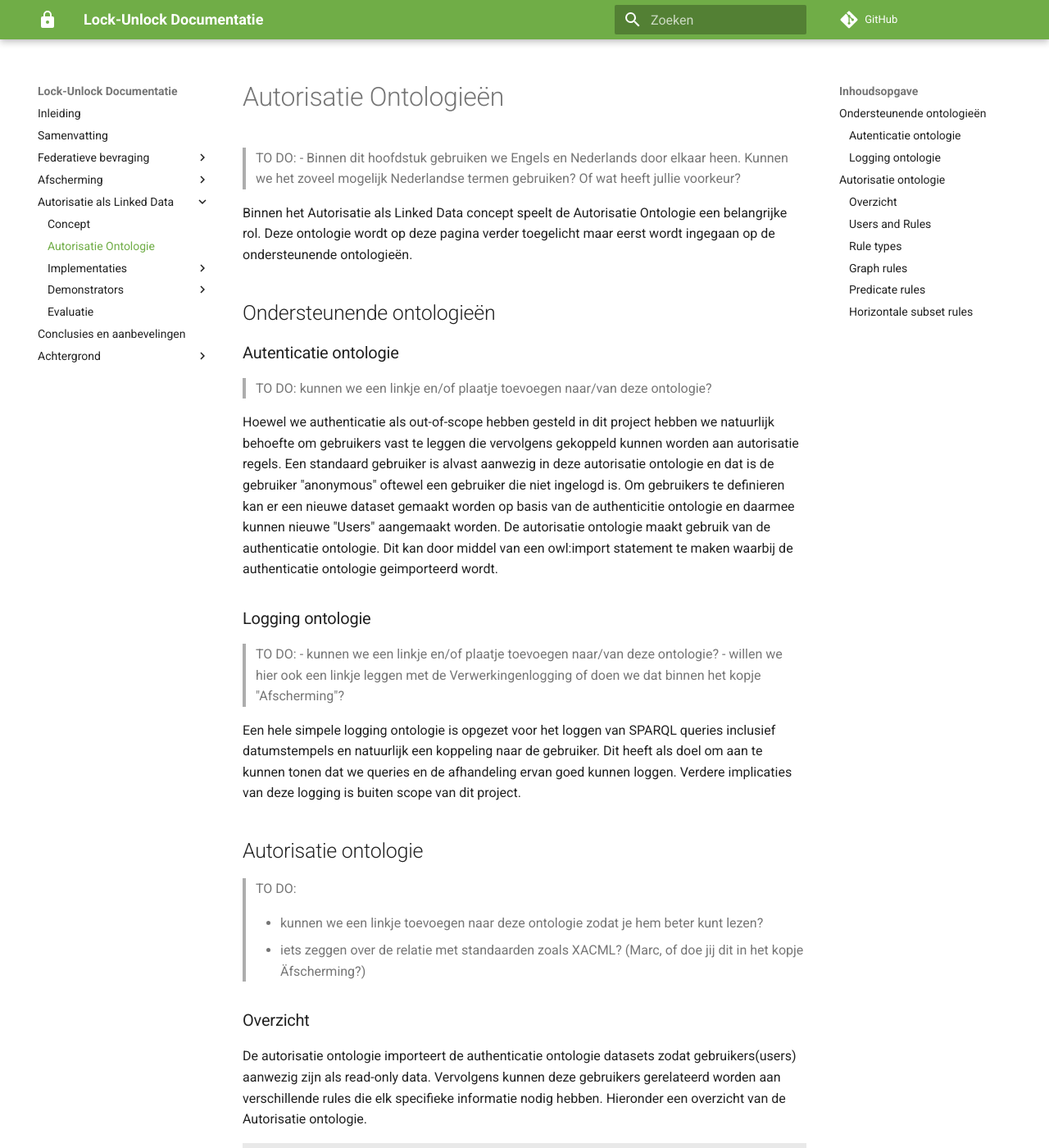
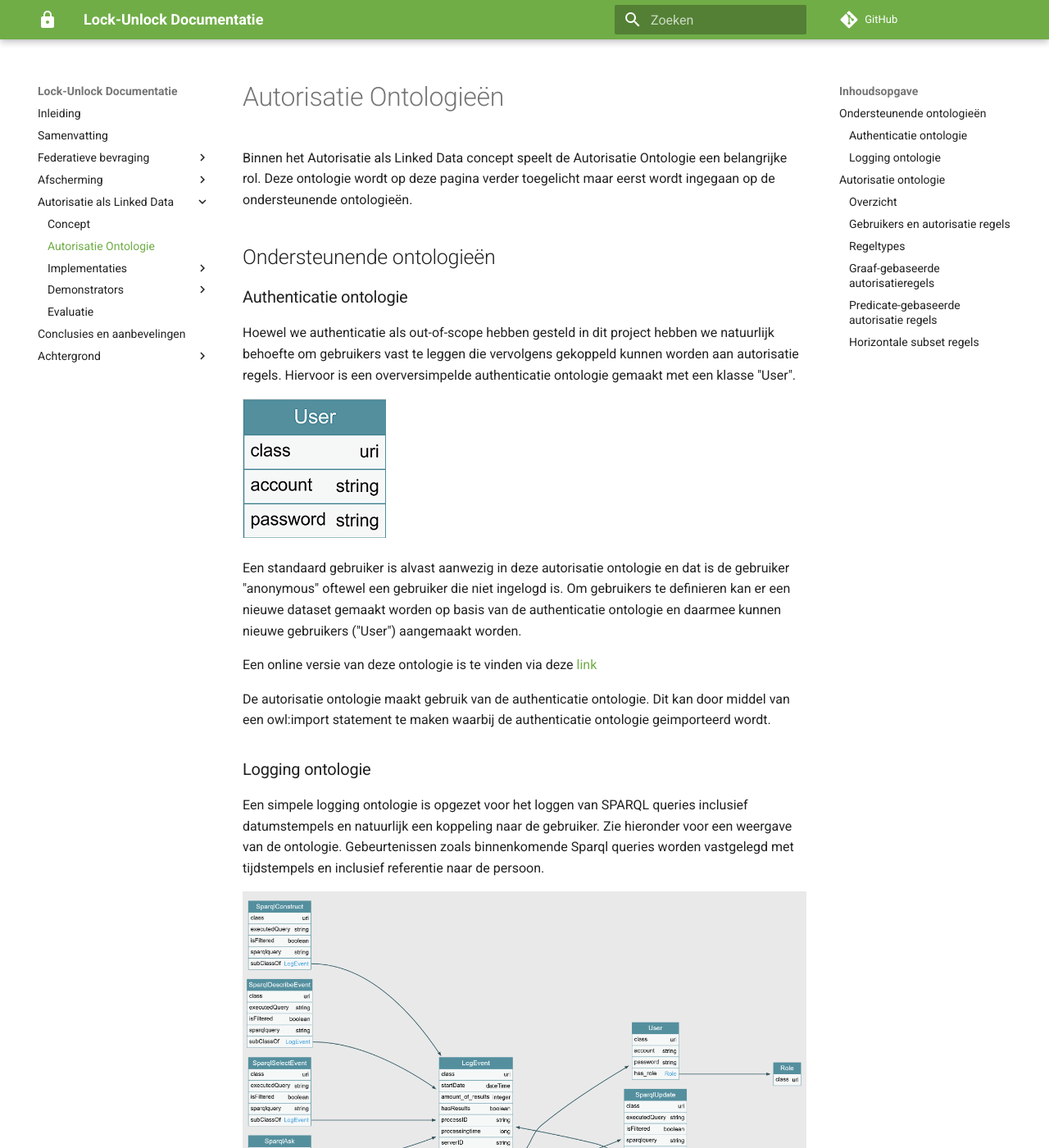
Before and after one commit to kadaster-labs/lock-unlock-docs, an MkDocs documentation site: the page built from docs/autorisatie-als-linkeddata/authorization-ontology.md, in a window 1280 px wide and 1400 px high. Shown: the whole window at 82% size. Built offline with MkDocs 1.6.1 and Material for MkDocs 9.7.7, drawn with Linux system fonts in a browser that asks for light colours; comment, search, counter and statistics services are not loaded; some of the changed text lies outside the part shown.

Commit message:
update authorisatie ontologie

```diff
--- a/docs/autorisatie-als-linkeddata/authorization-ontology.md
+++ b/docs/autorisatie-als-linkeddata/authorization-ontology.md
@@ -4,71 +4,72 @@ title: Autorisatie Ontologie
 
 # Autorisatie Ontologieën
 
-> TO DO:
-> - Binnen dit hoofdstuk gebruiken we Engels en Nederlands door elkaar heen. Kunnen we het zoveel mogelijk Nederlandse termen gebruiken? Of wat heeft jullie voorkeur?
-
 Binnen het Autorisatie als Linked Data concept speelt de Autorisatie Ontologie een belangrijke rol. Deze ontologie wordt op deze pagina verder toegelicht maar eerst wordt ingegaan op de ondersteunende ontologieën.
 
 ## Ondersteunende ontologieën
 
-### Autenticatie ontologie
-> TO DO: kunnen we een linkje en/of plaatje toevoegen naar/van deze ontologie?
+### Authenticatie ontologie
 
-Hoewel we authenticatie als out-of-scope hebben gesteld in dit project hebben we natuurlijk behoefte om gebruikers vast te leggen die vervolgens gekoppeld kunnen worden aan autorisatie regels. Een standaard gebruiker is alvast aanwezig in deze autorisatie ontologie en dat is de gebruiker "anonymous" oftewel een gebruiker die niet ingelogd is. Om gebruikers te definieren kan er een nieuwe dataset gemaakt worden op basis van de authenticitie ontologie en daarmee kunnen nieuwe "Users" aangemaakt worden.
+Hoewel we authenticatie als out-of-scope hebben gesteld in dit project hebben we natuurlijk behoefte om gebruikers vast te leggen die vervolgens gekoppeld kunnen worden aan autorisatie regels. Hiervoor is een overversimpelde authenticatie ontologie gemaakt met een klasse "User".
+
+![authenticatie](images/User.png)
+
+Een standaard gebruiker is alvast aanwezig in deze autorisatie ontologie en dat is de gebruiker "anonymous" oftewel een gebruiker die niet ingelogd is. Om gebruikers te definieren kan er een nieuwe dataset gemaakt worden op basis van de authenticatie ontologie en daarmee kunnen nieuwe gebruikers ("User") aangemaakt worden.
+
+Een online versie van deze ontologie is te vinden via deze [link](https://data.labs.kadaster.nl/lock-unlock/authentication-ontology/schema)
+
 De autorisatie ontologie maakt gebruik van de authenticatie ontologie. Dit kan door middel van een owl:import statement te maken waarbij de authenticatie ontologie geimporteerd wordt.
 
+
 ### Logging ontologie
-> TO DO:
-> - kunnen we een linkje en/of plaatje toevoegen naar/van deze ontologie?
-> - willen we hier ook een linkje leggen met de Verwerkingenlogging of doen we dat binnen het kopje "Afscherming"?
 
-Een hele simpele logging ontologie is opgezet voor het loggen van SPARQL queries inclusief datumstempels en natuurlijk een koppeling naar de gebruiker. Dit heeft als doel om aan te kunnen tonen dat we queries en de afhandeling ervan goed kunnen loggen. Verdere implicaties van deze logging is buiten scope van dit project.
+Een simpele logging ontologie is opgezet voor het loggen van SPARQL queries inclusief datumstempels en natuurlijk een koppeling naar de gebruiker. Zie hieronder voor een weergave van de ontologie. Gebeurtenissen zoals binnenkomende Sparql queries worden vastgelegd met tijdstempels en inclusief referentie naar de persoon.
+
+![autorisatieoverzicht](images/logOV1.png)
+
+Dit heeft als doel om aan te kunnen tonen dat we queries en de afhandeling ervan goed kunnen loggen om evt in een later stadium audits te kunnen ondersteunen. Implicaties van deze logging (denk aan AVG bijvoorbeeld) is buiten scope van dit project.
 
 ## Autorisatie ontologie
-> TO DO:
-
-> - kunnen we een linkje toevoegen naar deze ontologie zodat je hem beter kunt lezen?
-> - iets zeggen over de relatie met standaarden zoals XACML? (Marc, of doe jij dit in het kopje Äfscherming?)
 
 ### Overzicht
-De autorisatie ontologie importeert de authenticatie ontologie datasets zodat gebruikers(users) aanwezig zijn als read-only data. Vervolgens kunnen deze gebruikers gerelateerd worden aan verschillende rules die elk specifieke informatie nodig hebben. Hieronder een overzicht van de Autorisatie ontologie.
+De autorisatie ontologie importeert de authenticatie ontologie datasets zodat gebruikers(users) aanwezig zijn als read-only data. Vervolgens kunnen deze gebruikers gerelateerd worden aan verschillende regels die elk specifieke informatie nodig hebben. Hieronder een overzicht van de Autorisatie ontologie.
 
-![authenticatie](images/AutOV2.png)
+![autorisatieoverzicht](images/AutOV2.png)
+
+Deze ontologie is ook beschikbaar via deze [link](https://data.labs.kadaster.nl/lock-unlock/authorisation-ontology/schema).
 
 
-### Users and Rules
-Een gebruiker kan verbonden zijn met meerdere rollen. Rollen kunnen verbonden zijn met meerdere security groeps. Elke security groep kan meerdere (autorisatie) rules bevatten.
+### Gebruikers en autorisatie regels
+Een gebruiker kan verbonden zijn met meerdere rollen. Rollen kunnen verbonden zijn met meerdere security groeps. Elke security groep kan meerdere (autorisatie) regels bevatten.
 ![Users](images/AutO1V2.png)
 
-Op deze manier kunnen individuele gebruikers gekoppeld worden aan Rollen die via de tussenstappen uiteindelijk gekoppeld zijn aan verschillende autorisatie rules. De aanwezigheid van security groeps zorgt ervoor dat bijelkaarhorende rules gegroepeerd worden opdat deze set makkelijk te herbruiken zijn voor andere rollen.
+Op deze manier kunnen individuele gebruikers gekoppeld worden aan Rollen die via de tussenstappen uiteindelijk gekoppeld zijn aan verschillende autorisatie regels. De aanwezigheid van security groeps zorgt ervoor dat bijelkaarhorende regels gegroepeerd worden opdat deze set makkelijk te herbruiken zijn voor andere rollen.
 
-### Rule types
-Er zijn meerdere rule types die elk of een andere functionaliteit bieden om autorisatie te modelleren. Hieronder een diagram van verschillende ruletypes.
+### Regeltypes
+Er zijn meerdere regeltypes die elk of een andere functionaliteit bieden om autorisatie te modelleren. Hieronder een diagram van verschillende regeltypes.
 
-![Ruletypes](images/AutO2V2.png)
+![regeltypes](images/AutO2V2.png)
 
-> TO DO: welke rulte types zijn niet geïmplementeerd?
+Zo is er een regel (InAccessableService) die zogenaamde 'service' gebruik binnen SPARQL aan banden kan leggen. Andere voorbeelden van regeltypes zijn bijvoorbeeld de regeltype die toegang tot graphs kan reguleren, regelype voor het filteren op predicaten (in bepaalde graphs) en de horizontale subset regeltype. Enkele van deze regeltypes zijn geïmplementeerd zoals regels voor graaf-gebaseerde autorisatie, predicaat-gebaseerde autorisatie en horizontale subsets. Het betreft hier wel een Proof-of-Concept implementatie. Directionele regels zijn buiten beschouwing gelaten. Het lijkt heel goed mogelijk om nieuwe regeltypes toe te voegen die bijvoorbeeld andere informatie behoeven.
 
-Zo is er een rule  (InAccessableService) die zogenaamde 'service' gebruik binnen SPARQL aan banden kan leggen. Andere voorbeelden van Rule(types) is bijvoorbeeld de ruletype die toegang tot graphs kan reguleren, Ruleype voor het filteren op predicaten (in bepaalde graphs) en de horizontale subset ruletype. Enkele van deze ruletypes zijn geïmplementeerd. Ook is het heel goed mogelijk om nieuwe ruletypes toe te voegen.
+### Graaf-gebaseerde autorisatieregels
+Met de "AccessibleDataset" rege kun je gebruikers toegang geven tot "Datasets". Een Dataset bestaat uit 0 of meer graven (graphs). Oftewel hiermee kun je instellen welke gebruiker toegang heeft tot welke graven in de triplestore.
+![Regelypes](images/AutO3V2.png)
 
-### Graph rules
-Met de "AccessibleDataset" ruletype kun je gebruikers toegang geven tot "Datasets". Een Dataset bestaat uit 0 of meer graphs. Oftewel hiermee kun je instellen welke gebruiker toegang heeft tot welke graphs in de triplestore.
-![Ruletypes](images/AutO3V2.png)
+Via SecurityGroeps kunnen 'instanties' (of eigenlijk individuals in Linked Data) van deze regel ('AccessibleDataset') gekoppeld worden aan Rollen en Gebruikers. Door de relatie naar een 'Dataset' is bekend welke dataset deze gebruiker toegang heeft. "Graven" in de triplestore zijn verbonden met "Datasets" waardoor een implementatie dus precies weet of een gebruiker toegang heeft tot een graaf of niet.
 
-Via SecurityGroeps kunnen 'instanties' van deze rule ('AccessibleDataset') gekoppeld worden aan Rollen en Gebruikers. Door de relatie naar een 'Dataset' is bekend welke dataset deze gebruiker toegang heeft. "Graphs" in de triplestore zijn verbonden met "Datasets" waardoor een implementatie dus precies weet of een gebruiker toegang heeft tot een graph of niet.
+### Predicate-gebaseerde autorisatie regels
+Met de predicate regel is het mogelijk om een predicaat (een soort kenmerk) af te schermen. Een goed voorbeeld is "koopsom" in dit project maar ook eigenaar of Naam, Adres, Woonplaats gegevens. Je kunt met deze regel de dataset in tact laten maar ervoor zorgen dat gegevens van bepaalde predicaten afgeschermd worden. Hieronder is de regeltype afgebeeld.
 
-### Predicate rules
-Met de predicate rule is het mogelijk om een predicaat (property) af te schermen. Een goed voorbeeld is "koopsom" in dit project maar ook eigenaar of Naam, Adres, Woonplaats gegevens. Je kunt met deze rule de dataset in tact laten maar ervoor zorgen dat gegevens van bepaalde predicaten afgeschermd worden. Hieronder is de ruletype afgebeeld.
+![Regeltypes](images/AutO4V2.png)
 
-![Ruletypes](images/AutO4V2.png)
-
-De rule heeft een link naar een 'Dataset' waarin de rule actief is en een link naar een 'Parameter' met een attribuut 'uri' waarin het predicaat genoemd staat. Dit kan dan een link zijn naar een predicaat in schema van een dataset. Bijvoorbeeld een link naar het kenmerk "koopsom" in een BRK dataset.
+De regel heeft een link naar een 'Dataset' waarin de regel actief is en een link naar een 'Parameter' met een attribuut 'uri' waarin het predicaat genoemd staat. Dit kan dan een link zijn naar een predicaat in schema van een dataset. Bijvoorbeeld een link naar het kenmerk "koopsom" in een BRK dataset.
 
 
 
-### Horizontale subset rules
-Met horizontale rules kunnen we niet op schema nivo maar op dataset nivo zaken afschermen. Denk hierbij bijvoorbeeld aan volledige toegang tot alle data elementen maar alleen voor een registratieve ruimte, bijvoorbeeld een gemeente. Een ander voorbeeld is toegang tot alle pand informatie van 'eigen' panden. Hieronder is het model voor rules mbt horizontale subsets
+### Horizontale subset regels
+Met horizontale regels kunnen we niet op schema nivo maar op dataset nivo zaken afschermen. Denk hierbij bijvoorbeeld aan volledige toegang tot alle data elementen maar alleen voor een registratieve ruimte, bijvoorbeeld een gemeente. Een ander voorbeeld is toegang tot alle pand informatie van 'eigen' panden. Hieronder is het model voor regels mbt horizontale subsets
 
-![Ruletypes](images/AutO5V2.png)
+![Horizontale regels](images/AutO5V2.png)
 
 Het model laat zien dat er een predicaat nodig is dat gevuld is met een waarde. Deze restrictie moet altijd waar zijn indien de resource van een gespecificeerde klasse is. Hiermee kunnen horizontale subsets gedefinieerd worden.
```
Also changed, not shown: docs/autorisatie-als-linkeddata/images/User.png, docs/autorisatie-als-linkeddata/images/logOV1.png (added), docs/autorisatie-als-linkeddata/images/user-role.png (added).
